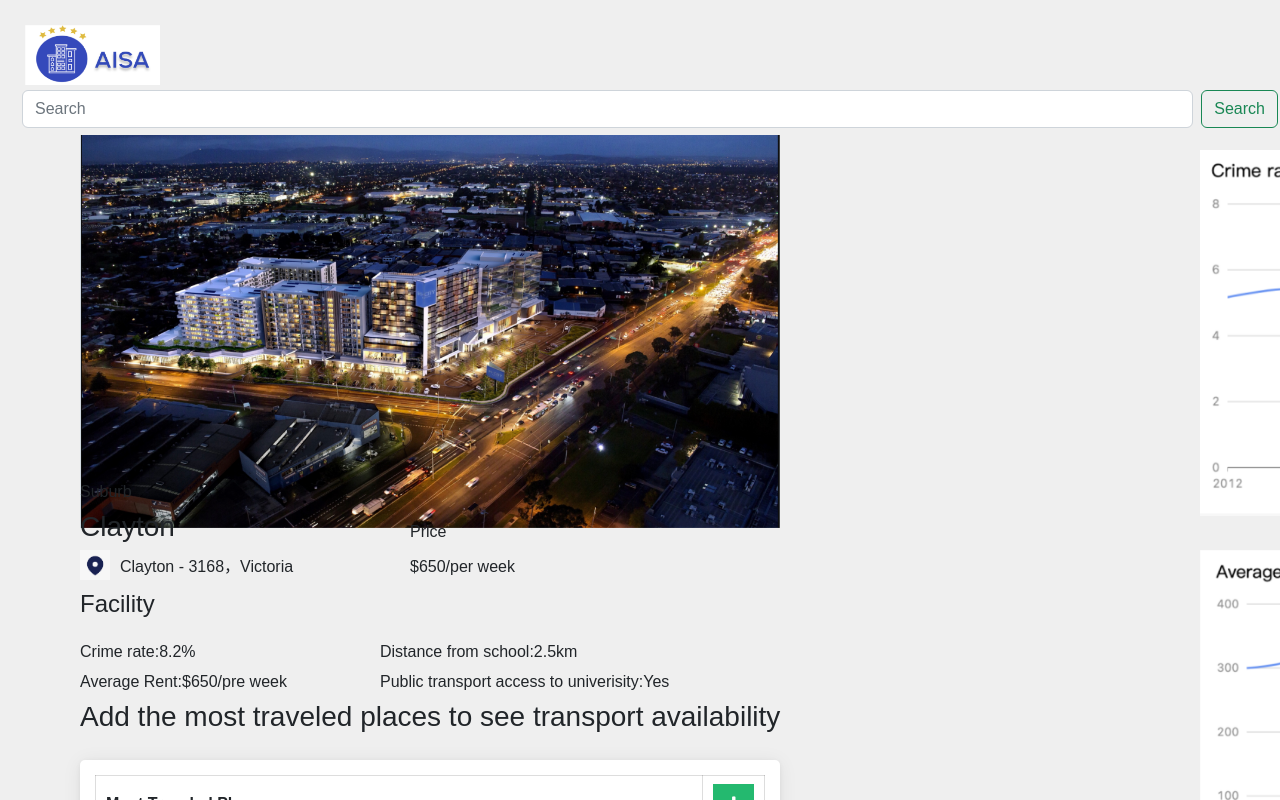
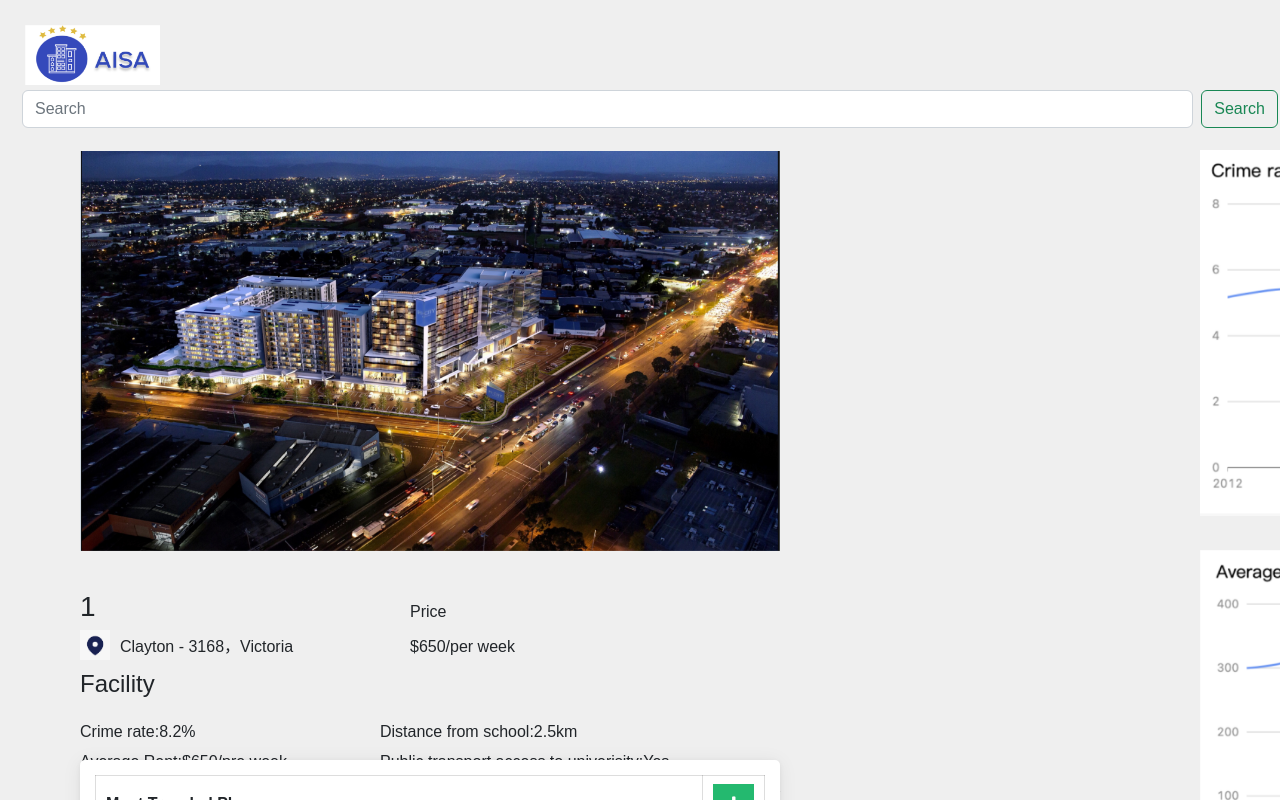
Before and after one commit to ss2333030/cs_project, a Django app: template cs_project/best_suburb/templates/best_suburb/info.html in a window 1280 px wide. Run offline with Django 4.2, Linux system fonts and the light colour scheme; the template is opened without the code that fills it: most values are stand-ins (such as "Sample title", 1, 10 or a date in 2020).

Commit message:
change info

```diff
--- a/cs_project/best_suburb/templates/best_suburb/info.html
+++ b/cs_project/best_suburb/templates/best_suburb/info.html
@@ -22,55 +22,54 @@
             </form>>
         </div> -->
 
+
 <div style="position:fixed; left:80px; top:135px;">
-    <img src="{% static 'best_suburb/suburb.png' %}" alt="Inforsuburb" width="700">
+    <p> </p>
+    <img src="{% static 'best_suburb/suburb.png' %}" alt="Inforsuburb" width="700" height="400">
 </div>
 
-<div style="position:fixed; left:80px; top:480px;">
 
-    <body>Suburb</body>
-</div>
-<div style="position:fixed; left:80px; top:510px;">
-    <h3>Clayton</h3>
+<div style="position:fixed; left:80px; top:590px;">
+    <h3>{{sub_id}}</h3>
 </div>
 
-<div style="position:fixed; left:80px; top:550px;">
+<div style="position:fixed; left:80px; top:630px;">
     <img src="{% static 'best_suburb/location icon.png' %}" alt="location icon" width="30">
 </div>
 
-<div style="position:fixed; left:120px; top:555px;">
+<div style="position:fixed; left:120px; top:635px;">
     <p>Clayton - 3168，Victoria</p>
 </div>
 
-<div style="position:fixed; left:410px; top:555px;">
+<div style="position:fixed; left:410px; top:635px;">
     <p>$650/per week</p>
 </div>
 
-<div style="position:fixed; left:410px; top:520px;">
+<div style="position:fixed; left:410px; top:600px;">
 
     <body>Price</body>
 </div>
 
-<div class="Facility" style="position:fixed; left:80px; top:590px;">
+<div class="Facility" style="position:fixed; left:80px; top:670px;">
     <h4>Facility</h4>
 </div>
-<div style="position:fixed; left:80px; top:640px;">
+<div style="position:fixed; left:80px; top:720px;">
 
     <body>Crime rate:8.2%</body>
 </div>
-<div style="position:fixed; left:380px; top:640px;">
+<div style="position:fixed; left:380px; top:720px;">
 
     <body>Distance from school:2.5km</body>
 </div>
-<div style="position:fixed; left:80px; top:670px;">
+<div style="position:fixed; left:80px; top:750px;">
 
     <body>Average Rent:$650/pre week</body>
 </div>
-<div style="position:fixed; left:380px; top:670px;">
+<div style="position:fixed; left:380px; top:750px;">
 
     <body>Public transport access to univerisity:Yes</body>
 </div>
-<div style="position:fixed; left:80px; top:700px;">
+<div style="position:fixed; left:80px; top:780px;">
     <h3>Add the most traveled places to see transport availability</h3>
 </div>
 <div style="position:fixed; left:1200px; top:150px;">
--- a/cs_project/best_suburb/templates/best_suburb/list.html
+++ b/cs_project/best_suburb/templates/best_suburb/list.html
@@ -82,7 +82,7 @@
                 <p style="font-size: 10px">Average Rent: {{suburb.rent}}$ per week</p>
                 <form action="{% url 'info' %}" method="post">
                     {% csrf_token %}
-                    <button type="button" class="btn btn-primary" name="suburb_name" value="{{suburb.name}}">Suburb detail</button>
+                    <button onlick= "{% static 'best_suburb/info.html' %}"class="btn btn-primary" id="primary_id" name="primary_id" value="{{suburb.name}}">Suburb detail</button>
 <!--
                     <input type="submit" name="suburb_name" value="{{suburb.name}}">
                     <a href="{% url 'info' %}" class="btn btn-primary">Suburb detail</a> -->
```
Also changed, not shown: cs_project/best_suburb/views.py (+18 -1 lines).
